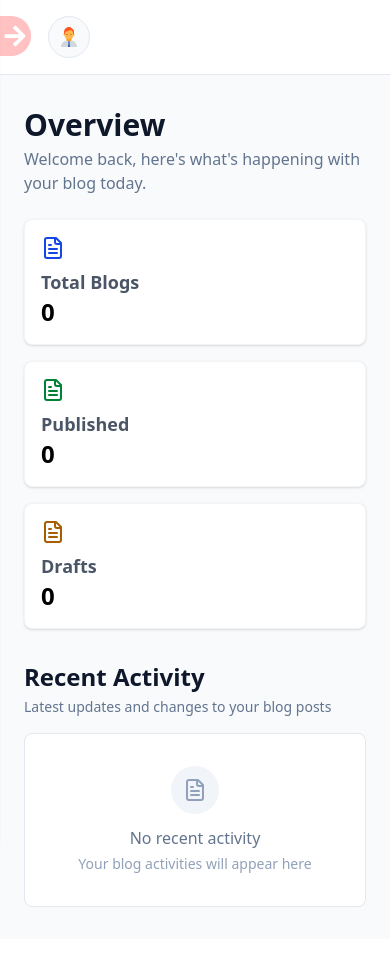
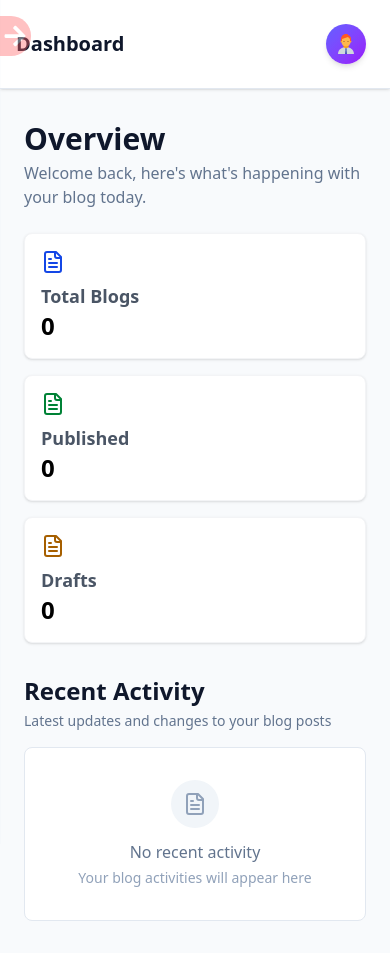
Before and after one commit to suprabhatmaiti/blog-admin, a React (Vite) app: page / in a window 390 px wide. Built offline with nearby package versions, Linux system fonts and the light colour scheme.

Commit message:
Enhance Navbar component to display dynamic page titles based on the current route; improve layout and user profile section. Update Sidebar component to adjust z-index for mobile menu backdrop.

```diff
--- a/src/components/layout/Navbar.jsx
+++ b/src/components/layout/Navbar.jsx
@@ -1,14 +1,42 @@
-import { FcManager, FcSearch } from "react-icons/fc";
+import { FcManager } from "react-icons/fc";
+import { IoNotificationsOutline, IoSearchOutline } from "react-icons/io5";
+import { useLocation } from "react-router-dom";
 
 export default function Navbar() {
+  const getPageTitle = (pathname) => {
+    if (pathname === "/") return "Dashboard";
+    if (pathname === "/blogs") return "Blogs";
+    if (pathname === "/add-blog") return "Add Blog";
+    if (pathname.includes("edit-blog")) return "Edit Blog";
+    return "Page";
+  };
+
+  const { pathname } = useLocation();
+  const title = getPageTitle(pathname);
+
   return (
-    <div className="border-b border-slate-200 px-8 py-4 flex justify-between items-center w-full bg-white">
-      <div className="flex gap-4 justify-between">
-        <div></div>
-        <div className="text-2xl rounded-full cursor-not-allowed border border-slate-200 p-2 bg-slate-50 text-slate-600">
-          <FcManager />
+    <nav className="sticky top-0 z-40 border-b border-slate-200 bg-white shadow-sm">
+      <div className="flex items-center justify-between px-4 md:px-8 py-4">
+        <div className="flex items-center gap-3">
+          <h1 className="text-xl md:text-2xl font-bold text-slate-900">
+            {title}
+          </h1>
+        </div>
+
+        <div className="flex items-center gap-3 md:gap-4">
+          <div className="hidden md:block w-px h-8 bg-slate-200"></div>
+
+          <button className="flex items-center gap-3 hover:bg-slate-50 rounded-lg p-2 transition-colors">
+            <div className="w-10 h-10 rounded-full bg-gradient-to-br from-indigo-500 to-purple-600 flex items-center justify-center text-white shadow-md">
+              <FcManager size={24} />
+            </div>
+            <div className="hidden md:block text-left">
+              <p className="text-sm font-semibold text-slate-900">Admin</p>
+              <p className="text-xs text-slate-500">Administrator</p>
+            </div>
+          </button>
         </div>
       </div>
-    </div>
+    </nav>
   );
 }
--- a/src/components/layout/Sidebar.jsx
+++ b/src/components/layout/Sidebar.jsx
@@ -28,7 +28,7 @@ export default function Sidebar() {
       {mobileMenuOpen && (
         <div
           onClick={toggleSidebar}
-          className="fixed backdrop-blur-lg inset-0 z-40 md:hidden"
+          className="fixed backdrop-blur-lg inset-0 z-50 md:hidden"
         ></div>
       )}
       <aside
```
